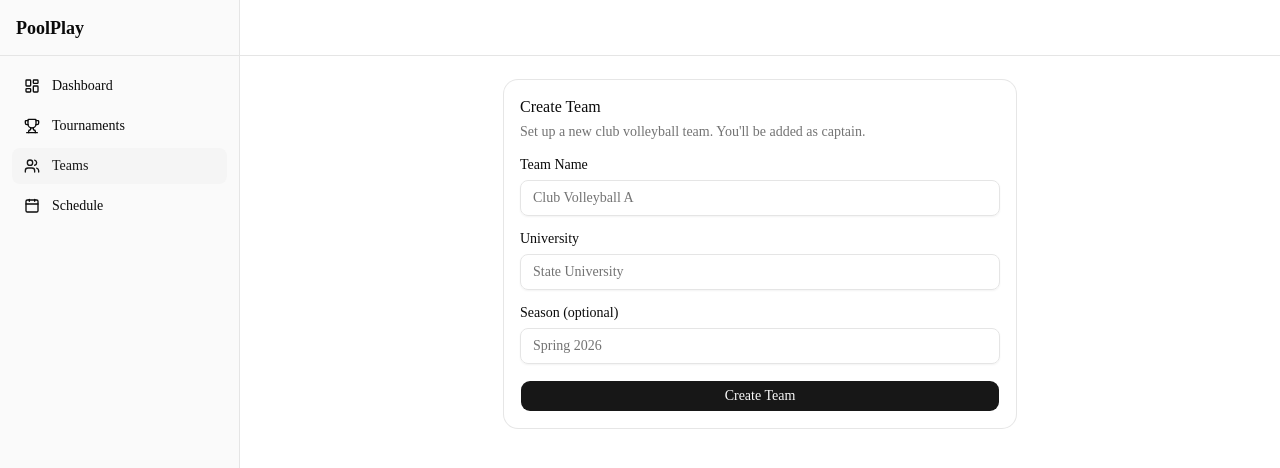
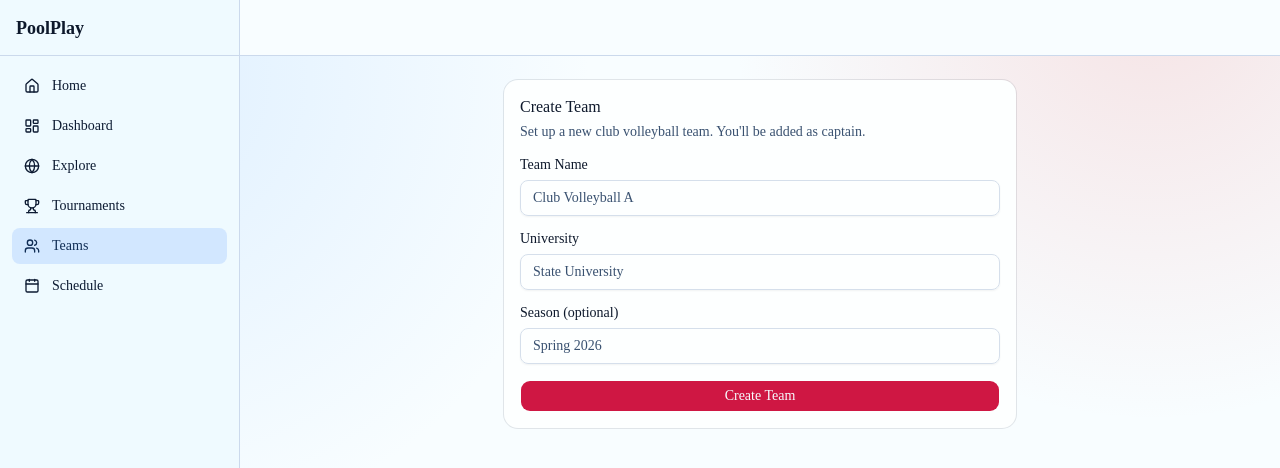
Before and after one commit to anderooc/PoolPlay, a Next.js app: page /teams/new in a window 1280 px wide. Shown: the top 468 px of the page. Built offline with nearby package versions, Linux system fonts and the light colour scheme; no server answers.

Commit message:
feat: refresh PoolPlay branding and navigation styling

```diff
--- a/src/app/globals.css
+++ b/src/app/globals.css
@@ -49,38 +49,38 @@
 }
 
 :root {
-  --background: oklch(1 0 0);
-  --foreground: oklch(0.145 0 0);
-  --card: oklch(1 0 0);
-  --card-foreground: oklch(0.145 0 0);
-  --popover: oklch(1 0 0);
-  --popover-foreground: oklch(0.145 0 0);
-  --primary: oklch(0.205 0 0);
-  --primary-foreground: oklch(0.985 0 0);
-  --secondary: oklch(0.97 0 0);
-  --secondary-foreground: oklch(0.205 0 0);
-  --muted: oklch(0.97 0 0);
-  --muted-foreground: oklch(0.556 0 0);
-  --accent: oklch(0.97 0 0);
-  --accent-foreground: oklch(0.205 0 0);
+  --background: oklch(0.992 0.01 255);
+  --foreground: oklch(0.21 0.04 260);
+  --card: oklch(1 0.005 260);
+  --card-foreground: oklch(0.21 0.04 260);
+  --popover: oklch(1 0.005 260);
+  --popover-foreground: oklch(0.21 0.04 260);
+  --primary: oklch(0.55 0.21 17);
+  --primary-foreground: oklch(0.99 0.01 255);
+  --secondary: oklch(0.42 0.15 257);
+  --secondary-foreground: oklch(0.98 0.01 255);
+  --muted: oklch(0.96 0.015 250);
+  --muted-foreground: oklch(0.43 0.06 255);
+  --accent: oklch(0.95 0.03 250);
+  --accent-foreground: oklch(0.33 0.1 255);
   --destructive: oklch(0.577 0.245 27.325);
-  --border: oklch(0.922 0 0);
-  --input: oklch(0.922 0 0);
-  --ring: oklch(0.708 0 0);
-  --chart-1: oklch(0.87 0 0);
-  --chart-2: oklch(0.556 0 0);
-  --chart-3: oklch(0.439 0 0);
-  --chart-4: oklch(0.371 0 0);
-  --chart-5: oklch(0.269 0 0);
+  --border: oklch(0.88 0.03 255);
+  --input: oklch(0.9 0.02 255);
+  --ring: oklch(0.55 0.2 17);
+  --chart-1: oklch(0.55 0.21 17);
+  --chart-2: oklch(0.43 0.15 257);
+  --chart-3: oklch(0.66 0.14 25);
+  --chart-4: oklch(0.64 0.14 255);
+  --chart-5: oklch(0.75 0.08 250);
   --radius: 0.625rem;
-  --sidebar: oklch(0.985 0 0);
-  --sidebar-foreground: oklch(0.145 0 0);
-  --sidebar-primary: oklch(0.205 0 0);
-  --sidebar-primary-foreground: oklch(0.985 0 0);
-  --sidebar-accent: oklch(0.97 0 0);
-  --sidebar-accent-foreground: oklch(0.205 0 0);
-  --sidebar-border: oklch(0.922 0 0);
-  --sidebar-ring: oklch(0.708 0 0);
+  --sidebar: oklch(0.98 0.02 252);
+  --sidebar-foreground: oklch(0.22 0.05 260);
+  --sidebar-primary: oklch(0.55 0.21 17);
+  --sidebar-primary-foreground: oklch(0.99 0.01 255);
+  --sidebar-accent: oklch(0.92 0.04 253);
+  --sidebar-accent-foreground: oklch(0.3 0.08 257);
+  --sidebar-border: oklch(0.86 0.03 252);
+  --sidebar-ring: oklch(0.53 0.19 17);
 }
 
 .dark {
@@ -123,6 +123,9 @@
   }
   body {
     @apply bg-background text-foreground;
+    background-image:
+      radial-gradient(circle at 10% 10%, oklch(0.92 0.05 255 / 0.6), transparent 34%),
+      radial-gradient(circle at 90% 0%, oklch(0.74 0.12 20 / 0.22), transparent 30%);
   }
   html {
     @apply font-sans;
--- a/src/components/layout/mobile-nav.tsx
+++ b/src/components/layout/mobile-nav.tsx
@@ -35,7 +35,9 @@ export function MobileNav() {
         <nav className="space-y-1 p-3">
           {navLinks.map((link) => {
             const Icon = link.icon;
-            const active = pathname.startsWith(link.href);
+            const active = link.exact
+              ? pathname === link.href
+              : pathname.startsWith(link.href);
             return (
               <Link
                 key={link.href}
--- a/src/components/layout/nav-links.ts
+++ b/src/components/layout/nav-links.ts
@@ -1,8 +1,10 @@
 import {
+  Home,
   LayoutDashboard,
   Trophy,
   Users,
   Calendar,
+  Globe,
   type LucideIcon,
 } from "lucide-react";
 
@@ -10,10 +12,13 @@ export interface NavLink {
   label: string;
   href: string;
   icon: LucideIcon;
+  exact?: boolean;
 }
 
 export const navLinks: NavLink[] = [
+  { label: "Home", href: "/", icon: Home, exact: true },
   { label: "Dashboard", href: "/dashboard", icon: LayoutDashboard },
+  { label: "Explore", href: "/explore", icon: Globe },
   { label: "Tournaments", href: "/tournaments", icon: Trophy },
   { label: "Teams", href: "/teams", icon: Users },
   { label: "Schedule", href: "/schedule", icon: Calendar },
--- a/src/components/layout/sidebar.tsx
+++ b/src/components/layout/sidebar.tsx
@@ -18,7 +18,9 @@ export function Sidebar() {
       <nav className="flex-1 space-y-1 p-3">
         {navLinks.map((link) => {
           const Icon = link.icon;
-          const active = pathname.startsWith(link.href);
+          const active = link.exact
+            ? pathname === link.href
+            : pathname.startsWith(link.href);
           return (
             <Link
               key={link.href}
```
